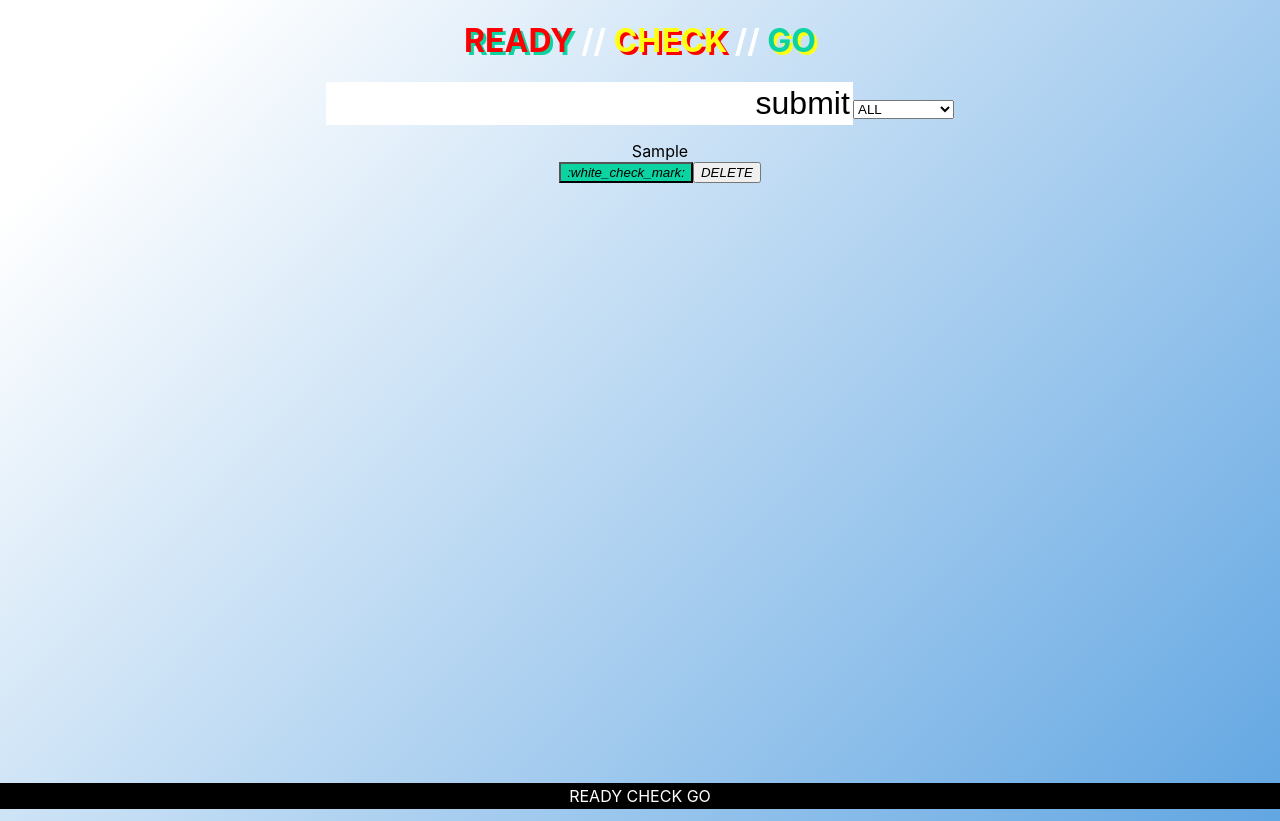
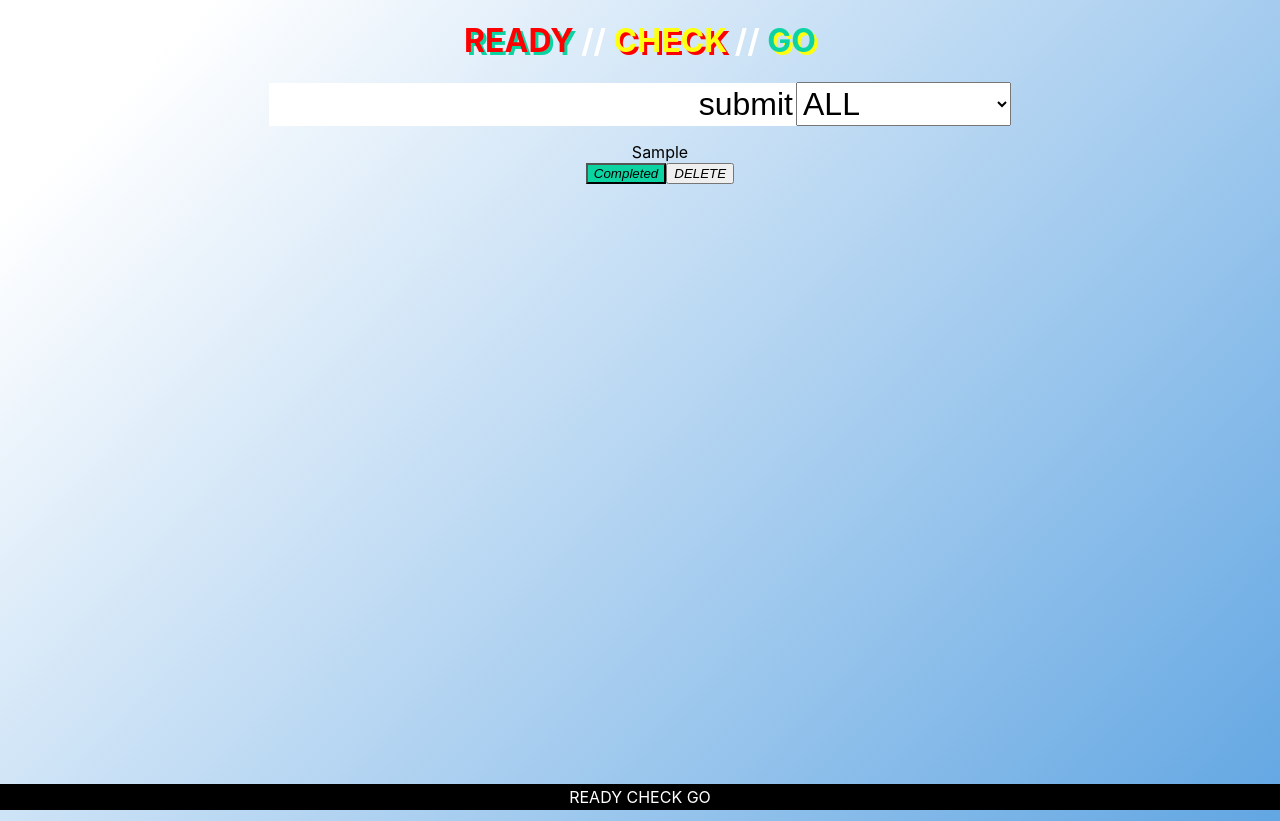
Before and after one commit to Medeirosseth/ReadyCheckGo, a React (Create React App) app in the folder rcg/: page / in a window 1280 px wide. Both pictures are taken after typing "Sample" into the empty fields and a click on the button "submit". Built offline with nearby package versions, Linux system fonts and the light colour scheme.

Commit message:
WIP api research

```diff
--- a/rcg/package.json
+++ b/rcg/package.json
@@ -6,6 +6,7 @@
     "@testing-library/jest-dom": "^5.14.1",
     "@testing-library/react": "^11.2.7",
     "@testing-library/user-event": "^12.8.3",
+    "axios": "^0.21.1",
     "bootstrap": "^5.0.2",
     "firebase": "^8.8.0",
     "react": "^17.0.2",
--- a/rcg/src/App.css
+++ b/rcg/src/App.css
@@ -16,8 +16,13 @@ form button {
   font-size: 2rem;
   border: none;
   background: white;
+}
 
+select {
+  padding: 0.12rem;
+  font-size: 2rem;
 }
+
 
 form button {
   color: black;
--- a/rcg/src/App.js
+++ b/rcg/src/App.js
@@ -1,11 +1,14 @@
 import './App.css';
+import axios from 'axios'
 //import { useSpring, animated } from 'react-spring'
 import Header from './components/Header';
 import CheckControl from './components/CheckControl';
 import Footer from './components/Footer';
 
 
+
 function App() {
+
 
   return (
     <div className="App">
--- a/rcg/src/components/CheckControl.js
+++ b/rcg/src/components/CheckControl.js
@@ -1,4 +1,5 @@
 import React, {useState, useEffect, useRef } from "react";
+import axios from 'axios'
 //import { useSpring, animated } from 'react-spring'
 import Form from "./Form"
 import CheckList from "./CheckList";
--- a/rcg/src/components/Item.js
+++ b/rcg/src/components/Item.js
@@ -21,9 +21,9 @@ const Item = ({text, setItems, items, item}) => {
 
   return(
     <div className="todo">
-      <li className={`todo-item ${item.completed ? "completed" : ""}`}>{text}</li>
+      <li className={`checklist-item ${item.completed ? "completed" : ""}`}>{text}</li>
       <button onClick={completeHandler} className="complete-btn" >
-        <i className="fas fa-check">:white_check_mark:</i>
+        <i className="fas fa-check">Completed</i>
       </button>
       <button onClick={deleteHandler} className="trash-btn">
         <i className="fas fa-trash">DELETE</i>
```
Also changed, not shown: 1 other file (tests, documents, lock files or other folders).
